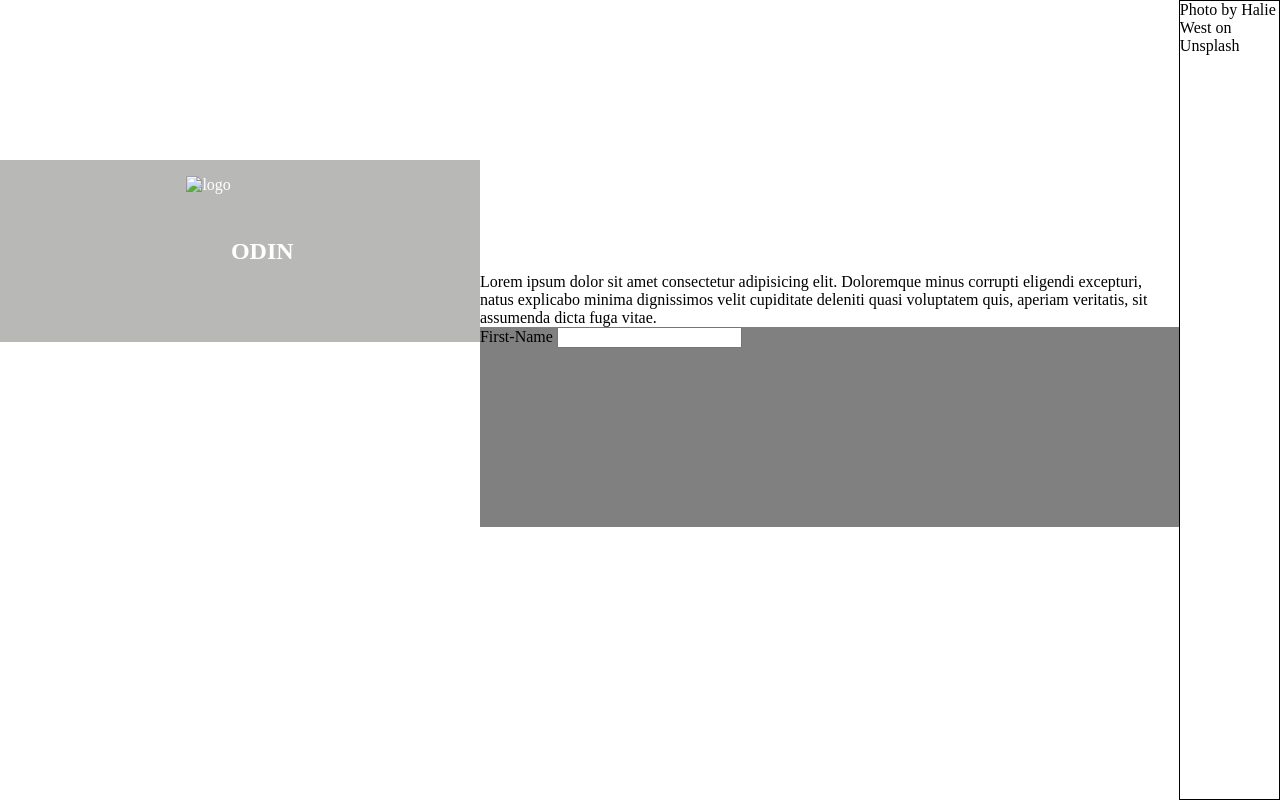
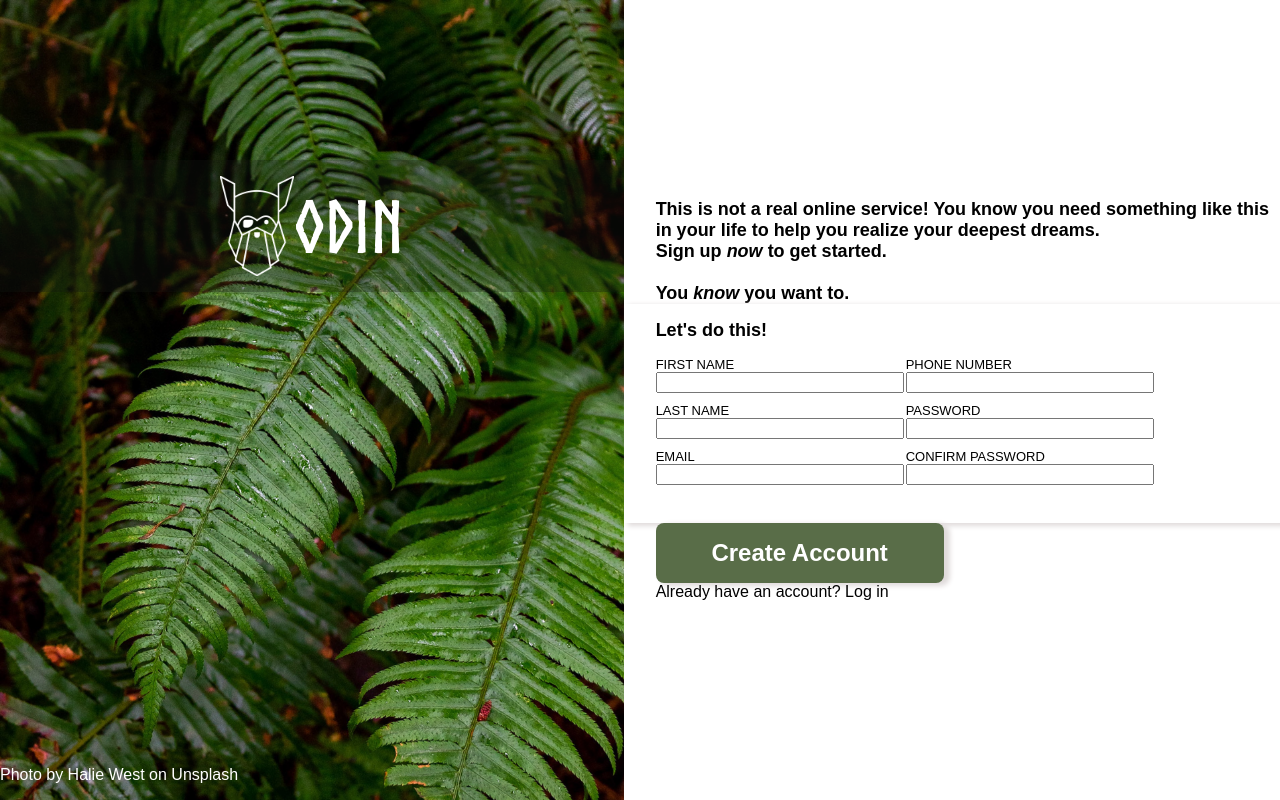
Before and after one commit to rezha4/sign-up-form, a plain HTML site: page index.html in a window 1280 px wide. Drawn offline with Linux system fonts and the light colour scheme.

Commit message:
need to implement: 1. css pseudo class (:focus, & error on password not match) 2. label & input stylings 3. links on footer and log in 4. all layout, spacings and gaps...

```diff
--- a/index.html
+++ b/index.html
@@ -9,23 +9,45 @@
 <body>
     <aside>
         <div class="logo-container">
-            <img src="./logo.png" alt="logo">
+            <img src="./img/logo.png" alt="logo">
             <h1>ODIN</h1>
         </div>
     </aside>
     <main>
-        <p>Lorem ipsum dolor sit amet
-            consectetur adipisicing elit.
-            Doloremque minus corrupti eligendi excepturi,
-            natus explicabo minima dignissimos velit
-            cupiditate deleniti quasi voluptatem quis,
-            aperiam veritatis, sit assumenda dicta fuga
-            vitae.</p>
+        <div class="cta">
+            <p>This is not a real online service! You know you need
+                something like this in your life to help you realize
+                your deepest dreams.
+                <br>Sign up <em>now</em> to get started.
+            </p>
+            <br>
+            <p>You <em>know</em> you want to.</p>
+        </div>
         <div class="form-container">
-            <form action="" method="">
-                <label for="first-name">First-Name</label>
+            <p>Let's do this!</p>
+            <form action="#" method="#">
+                <label for="first-name">FIRST NAME</label>
                 <input type="text" id="first-name" name="first-name">
+
+                <label for="last-name">LAST NAME</label>
+                <input type="text" id="last-name" name="last-name">
+
+                <label for="email">EMAIL</label>
+                <input type="email" id="email" name="email">
+
+                <label for="phone">PHONE NUMBER</label>
+                <input type="tel" id="phone" name="phone">
+
+                <label for="password">PASSWORD</label>
+                <input type="password" id="password" name="password">
+
+                <label for="confirm-password">CONFIRM PASSWORD</label>
+                <input type="password" id="confirm-password" name="confirm-password">
             </form>
+        </div>
+        <div class="submit-container">
+            <button id="confirm-button">Create Account</button>
+            <p>Already have an account? Log in</p>
         </div>
     </main>
     <footer>
--- a/styles.css
+++ b/styles.css
@@ -1,6 +1,11 @@
+@font-face {
+    font-family: norseBold;
+    src: url(./fonts/Norse-Bold.otf);
+}
+
 * {
     margin: 0;
-    font-family: ;
+    font-family: Arial, Helvetica, sans-serif;
 }
 
 body {
@@ -9,26 +14,12 @@ body {
 }
 
 aside {
-    background-image: url(./background.jpg);
+    background-image: url(./img/background.jpg);
     background-size: cover;
     width: 65em;
 
     display: flex;
     flex-direction: column;
-}
-
-main {
-    background-color: white;
-
-    display: flex;
-    flex-direction: column;
-    justify-content: center;
-}
-
-.form-container {
-    background-color: grey;
-    box-shadow: 1em;
-    height: 200px;
 }
 
 .logo-container {
@@ -41,14 +32,76 @@ main {
     align-items: center;
 }
 
+.logo-container h1 {
+    font-family: norseBold, sans-serif;
+    font-size: 4.5rem;
+}
+
 .logo-container img {
     width: auto;
-    height: 150px;
+    height: 100px;
     padding: 1em 0;
 }
 
-footer {
+main {
+    background-color: white;
+
     display: flex;
     flex-direction: column;
-    border: solid black 1px;
+    justify-content: center;
 }
+
+.cta {
+    font-size: large;
+    font-weight: bolder;
+    padding-left: 2rem;
+}
+
+.form-container {
+    background-color: rgb(255, 255, 255);
+    box-shadow: 5px 2px 5px 1px rgb(224, 219, 219);
+    padding: 1rem 2rem;
+}
+
+.form-container p {
+    font-size: large;
+    font-weight: bolder;
+    margin-bottom: 1rem;
+}
+
+form {
+    /* border: solid black; */
+    height: 150px;
+    width: 500px;
+    display: flex;
+    flex-direction: column;
+    flex-wrap: wrap;
+    font-size: small;
+}
+
+.form-container input {
+    width: 15rem;
+    margin-bottom: 10px;
+}
+
+.submit-container {
+    padding-left: 2rem;
+}
+
+#confirm-button {
+    font-size: x-large;
+    font-weight: bolder;
+    color: white;
+    background-color: #596D48;
+    border: 0;
+    box-shadow: 5px 2px 5px 1px rgb(224, 219, 219);
+    padding: 1rem;
+    width: 18rem;
+    border-radius: 0.5rem;
+}
+
+footer {
+    color: white;
+    position: absolute;
+    bottom: 1rem;
+}
```
